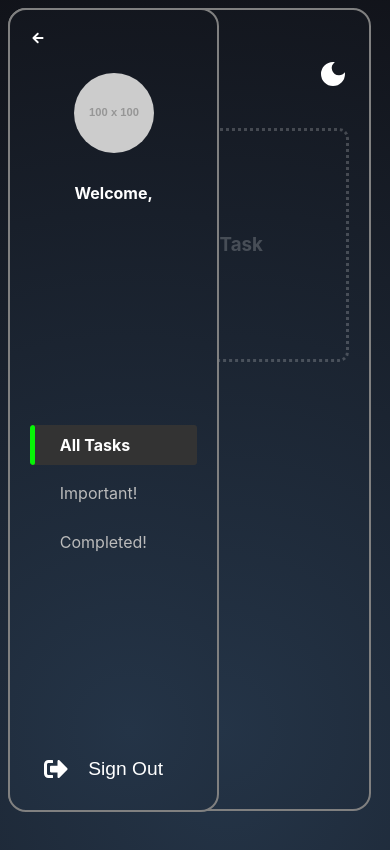
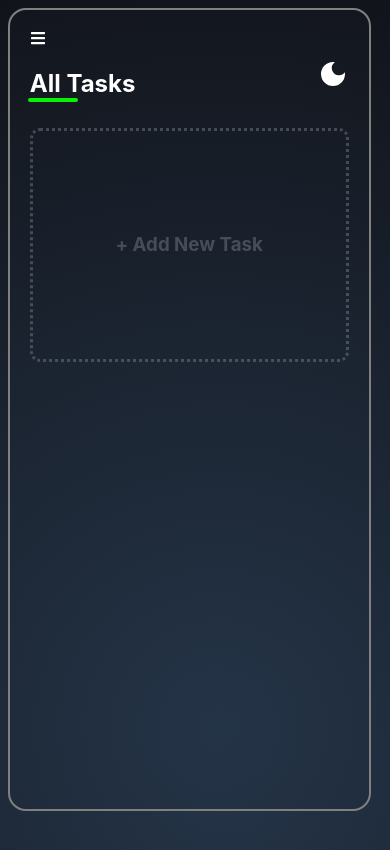
Before and after one commit to Ayushcodekid/Task-master-client, a React (Create React App) app: page /todo in a window 390 px wide. Shown: the top 850 px of the page. Built offline with nearby package versions, Linux system fonts and the light colour scheme.

Commit message:
mobile view bg

```diff
--- a/src/Pages/Auth/Login.css
+++ b/src/Pages/Auth/Login.css
@@ -181,7 +181,7 @@ button {
 }
 
 .login-body{
-  background: url('./background.jpg') no-repeat;
+  background-image: radial-gradient(circle 1300px at 78% 78%, #243447, #0f0f14 70%);
   width: 100%;
   height: 100vh;
   display: flex;
--- a/src/Pages/Auth/Register.css
+++ b/src/Pages/Auth/Register.css
@@ -177,7 +177,7 @@
 
 @media only screen and (max-width: 780px) {
   .register-body {
-    background: url('./background.jpg') no-repeat;
+    background-image: radial-gradient(circle 1300px at 78% 78%, #243447, #0f0f14 70%);
     width: 100%;
     height: 100vh;
     display: flex;
--- a/src/Pages/Sidebar/Sidebar.css
+++ b/src/Pages/Sidebar/Sidebar.css
@@ -273,6 +273,7 @@ display: none;
 
   .back-btn{
     display: block;
+    font-size: 1.8rem
   }
 
   .profile {
--- a/src/Pages/Todo/Todo.js
+++ b/src/Pages/Todo/Todo.js
@@ -40,7 +40,7 @@ function TodoList() {
   const [isCompleted, setCompleted] = useState(false);
   const [isImportant, setImportant] = useState(false);
   const [isSubmitting, setSubmitting] = useState(false); // Track submission status
-  const [isSidebarOpen, setIsSidebarOpen] = useState(true); // State to control sidebar open/close
+  const [isSidebarOpen, setIsSidebarOpen] = useState(false); // State to control sidebar open/close
 
 
   // Fetch tasks when the component loads
```
Also changed, not shown: 1 other file (tests, documents, lock files or other folders).
